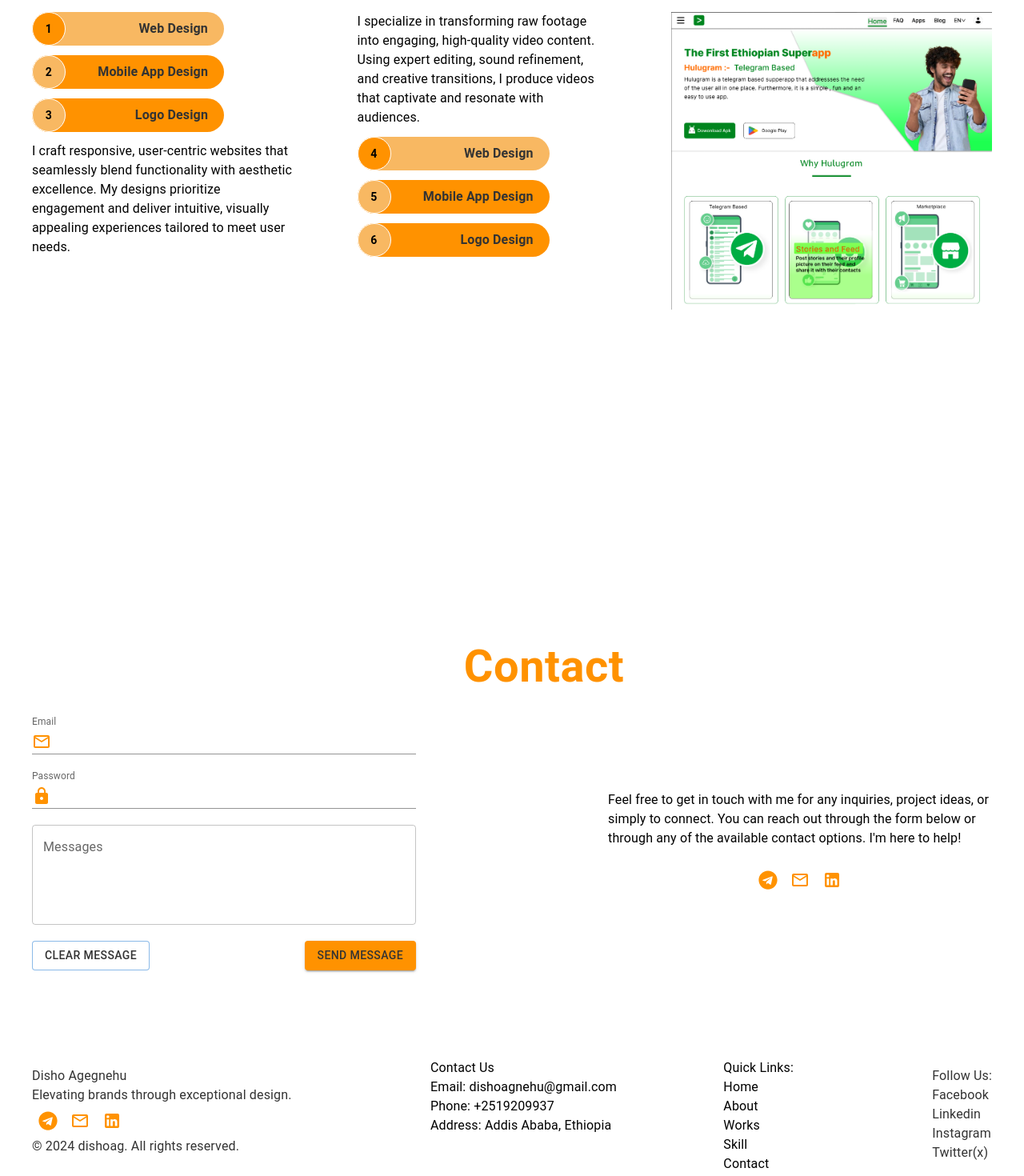
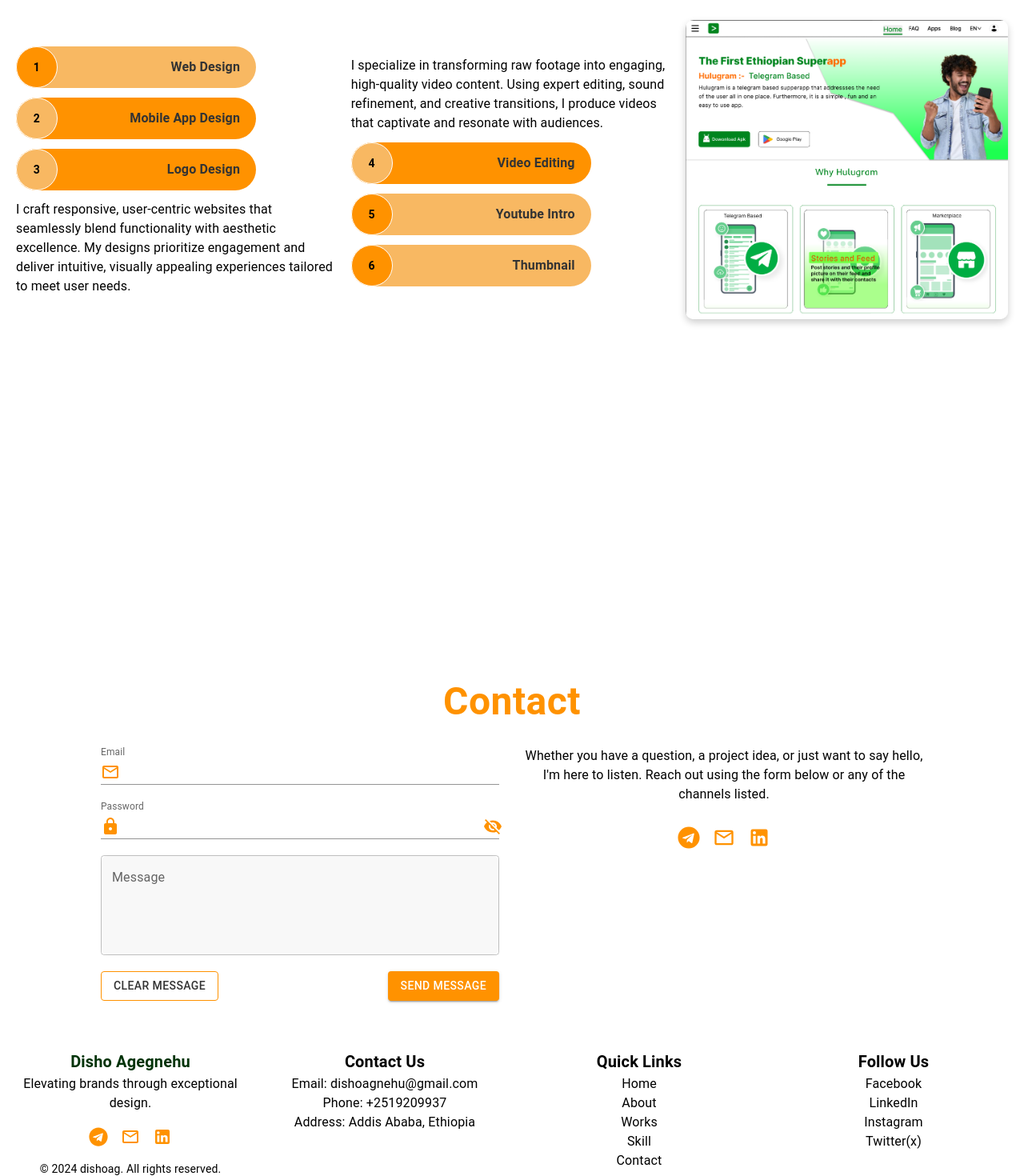
Before and after one commit to abate-Agegnehu/dishoportofolio, a React (Create React App) app: page / in a window 1280 px wide. Shown: the part 2640-4110 px from the top of the page at 80% size. Built offline with nearby package versions, Linux system fonts and the light colour scheme.

Commit message:
make litle resposive the entire page

```diff
--- a/src/components/Footer.jsx
+++ b/src/components/Footer.jsx
@@ -1,5 +1,5 @@
-import { Box, IconButton, Typography } from "@mui/material";
 import React from "react";
+import { Grid, Typography, IconButton, Box } from "@mui/material";
 import MailOutlineIcon from "@mui/icons-material/MailOutline";
 import LinkedInIcon from "@mui/icons-material/LinkedIn";
 import { FaTelegram } from "react-icons/fa";
@@ -8,83 +8,68 @@ const Footer = () => {
   return (
     <Box
       sx={{
-        display: "flex",
-        justifyContent: "space-between",
-        width: "100%",
-        paddingTop: "100px",
+        padding: "40px 20px",
       }}
     >
-      <Box
-        sx={{
-          fontSize: "26px",
-          color: "#333",
-          padding: "10px 40px",
-          textAlign: "left",
-        }}
+      <Grid
+        container
+        spacing={4}
+        justifyContent="space-between"
+        alignItems="flex-start"
       >
-        <Typography sx={{ textAlign: "start" }}>Disho Agegnehu</Typography>
-        <Typography
-          sx={{
-            textAlign: "start",
-          }}
-        >
-          Elevating brands through exceptional design.
+        <Grid item xs={12} sm={6} md={3}>
+          <Typography variant="h6" fontWeight="bold" sx={{
+            color:"#003308"
+          }}>
+            Disho Agegnehu
           </Typography>
-        <Box>
+          <Typography>Elevating brands through exceptional design.</Typography>
+          <Box sx={{ marginTop: "10px" }}>
             <IconButton sx={{ color: "#FF9200" }}>
               <FaTelegram />
             </IconButton>
-          <IconButton>
-            <MailOutlineIcon sx={{ color: "#FF9200" }} />
+            <IconButton sx={{ color: "#FF9200" }}>
+              <MailOutlineIcon />
             </IconButton>
-          <IconButton>
-            <LinkedInIcon sx={{ color: "#FF9200" }} />
+            <IconButton sx={{ color: "#FF9200" }}>
+              <LinkedInIcon />
             </IconButton>
           </Box>
-        <Typography>© 2024 dishoag. All rights reserved.</Typography>
-      </Box>
-      <Box
-        sx={{
-          textAlign: "left",
-        }}
-      >
-        <Typography>Contact Us</Typography>
-        <Box>
+          <Typography sx={{ marginTop: "10px", fontSize: "14px" }}>
+            © 2024 dishoag. All rights reserved.
+          </Typography>
+        </Grid>
+
+        <Grid item xs={12} sm={6} md={3}>
+          <Typography variant="h6" fontWeight="bold">
+            Contact Us
+          </Typography>
           <Typography>Email: dishoagnehu@gmail.com</Typography>
           <Typography>Phone: +2519209937</Typography>
           <Typography>Address: Addis Ababa, Ethiopia</Typography>
-        </Box>
-      </Box>
-      <Box
-        sx={{
-          textAlign: "left",
-        }}
-      >
-        <Typography>Quick Links:</Typography>
-        <Box>
+        </Grid>
+
+        <Grid item xs={12} sm={6} md={3}>
+          <Typography variant="h6" fontWeight="bold">
+            Quick Links
+          </Typography>
           <Typography>Home</Typography>
           <Typography>About</Typography>
           <Typography>Works</Typography>
           <Typography>Skill</Typography>
           <Typography>Contact</Typography>
-        </Box>
-      </Box>
-      <Box
-        sx={{
-          fontSize: "26px",
-          color: "#333",
-          padding: "10px 40px",
-          textAlign: "left",
-        }}
-      >
-        <Typography>Follow Us:</Typography>
-        <Box>
+        </Grid>
+
+        <Grid item xs={12} sm={6} md={3}>
+          <Typography variant="h6" fontWeight="bold">
+            Follow Us
+          </Typography>
           <Typography>Facebook</Typography>
-          <Typography>Linkedin</Typography>
+          <Typography>LinkedIn</Typography>
           <Typography>Instagram</Typography>
           <Typography>Twitter(x)</Typography>
-        </Box>
-      </Box>
+        </Grid>
+      </Grid>
     </Box>
   );
 };
--- a/src/pages/Contact.jsx
+++ b/src/pages/Contact.jsx
@@ -1,16 +1,19 @@
 import {
   Box,
   Button,
+  Grid,
   IconButton,
   InputAdornment,
   TextField,
   Typography,
   keyframes,
 } from "@mui/material";
-import React from "react";
+import React, { useState } from "react";
 import LockIcon from "@mui/icons-material/Lock";
 import MailOutlineIcon from "@mui/icons-material/MailOutline";
 import LinkedInIcon from "@mui/icons-material/LinkedIn";
+import Visibility from "@mui/icons-material/Visibility";
+import VisibilityOff from "@mui/icons-material/VisibilityOff";
 import { FaTelegram } from "react-icons/fa";
 
 const slideInOutLeft = keyframes`
@@ -35,84 +38,98 @@ const slideInOutRight = keyframes`
     transform: translateX(8%);
   }
 `;
+
 const Contact = () => {
+  const [showPassword, setShowPassword] = useState(false);
+
+  const handleTogglePassword = () => {
+    setShowPassword((prev) => !prev);
+  };
+
   return (
-    <Box>
+    <Box sx={{ padding: "20px" }}>
+      {/* Contact Title */}
       <Typography
         sx={{
           color: "#FF9200",
           fontWeight: 600,
-          fontSize: "56px",
-          width: "100%",
-          padding: "10px 40px",
-
+          fontSize: "48px",
+          textAlign: "center",
+          marginBottom: "20px",
         }}
       >
         Contact
       </Typography>
-      <Box
+
+      {/* Responsive Grid */}
+      <Grid container spacing={4} justifyContent="center">
+        {/* Left Grid - Form */}
+        <Grid
+          item
+          xs={12}
+          md={5}
           sx={{
-          display: "flex",
-          justifyContent: "space-between",
-          padding: "10px 40px",
-        }}
-      >
-        <Box
-          sx={{
-            width: "40%",
-            display: "flex",
-            flexDirection: "column",
-            gap: "20px",
             animation: `${slideInOutLeft} 1s ease-out`,
           }}
         >
+          <Box display="flex" flexDirection="column" gap="20px">
+            {/* Email Field */}
             <TextField
-            id="input-with-icon-textfield"
               label="Email"
-            slotProps={{
-              input: {
+              variant="standard"
+              InputProps={{
                 startAdornment: (
                   <InputAdornment position="start">
                     <MailOutlineIcon sx={{ color: "#FF9200" }} />
                   </InputAdornment>
                 ),
-              },
               }}
+            />
+
+            {/* Password Field */}
+            <TextField
+              label="Password"
+              type={showPassword ? "text" : "password"}
               variant="standard"
-          />
-          <TextField
-            id="input-with-icon-textfield"
-            label="Password"
-            slotProps={{
-              input: {
+              InputProps={{
                 startAdornment: (
                   <InputAdornment position="start">
                     <LockIcon sx={{ color: "#FF9200" }} />
                   </InputAdornment>
                 ),
-              },
+                endAdornment: (
+                  <InputAdornment position="end">
+                    <IconButton onClick={handleTogglePassword} edge="end">
+                      {showPassword ? (
+                        <Visibility sx={{ color: "#FF9200" }} />
+                      ) : (
+                        <VisibilityOff sx={{ color: "#FF9200" }} />
+                      )}
+                    </IconButton>
+                  </InputAdornment>
+                ),
               }}
-            variant="standard"
             />
+
+            {/* Message Field */}
             <TextField
-            id="outlined-textarea"
-            label="Messages"
-            rows="4"
-            placeholder="Type Here Your Messages"
+              label="Message"
               multiline
+              rows={4}
+              placeholder="Type Your Message Here"
+              sx={{
+                backgroundColor: "#F8F8F8",
+                borderRadius: "10px",
+              }}
             />
-          <Box
-            sx={{
-              display: "flex",
-              justifyContent: "space-between",
-              gap: "10px",
-            }}
-          >
+
+            {/* Buttons */}
+            <Box display="flex" justifyContent="space-between">
               <Button
                 variant="outlined"
                 sx={{
+                  borderColor: "#FF9200",
                   color: "#333",
-                backgroundColor: "#FFF",
                 }}
               >
                 Clear Message
@@ -121,46 +138,52 @@ const Contact = () => {
                 variant="contained"
                 sx={{
                   backgroundColor: "#FF9200",
-                color: "#333",
+                  color: "#FFF",
+                  ":hover": { backgroundColor: "#e07e00" },
                 }}
               >
                 Send Message
               </Button>
             </Box>
           </Box>
+        </Grid>
 
-        <Box
+        {/* Right Grid - Information */}
+        <Grid
+          item
+          xs={12}
+          md={5}
           sx={{
-            width: "40%",
-            display: "flex",
-            flexDirection: "column",
-            justifyContent: "center",
-            gap: "20px",
             animation: `${slideInOutRight} 1s ease-out`,
           }}
         >
-          <Typography
-            sx={{
-              textAlign: "start",
-            }}
+          <Box
+            display="flex"
+            flexDirection="column"
+            justifyContent="center"
+            gap="20px"
           >
-            Feel free to get in touch with me for any inquiries, project ideas,
-            or simply to connect. You can reach out through the form below or
-            through any of the available contact options. I'm here to help!
+            <Typography>
+              Whether you have a question, a project idea, or just want to say
+              hello, I'm here to listen. Reach out using the form below or any
+              of the channels listed.
             </Typography>
+
+            {/* Social Media Icons */}
             <Box>
-            <IconButton sx={{ color: "#FF9200" }}>
-              <FaTelegram />
+              <IconButton>
+                <FaTelegram style={{ color: "#FF9200", fontSize: "28px" }} />
               </IconButton>
               <IconButton>
-              <MailOutlineIcon sx={{ color: "#FF9200" }} />
+                <MailOutlineIcon sx={{ color: "#FF9200", fontSize: "28px" }} />
               </IconButton>
               <IconButton>
-              <LinkedInIcon sx={{ color: "#FF9200" }} />
+                <LinkedInIcon sx={{ color: "#FF9200", fontSize: "28px" }} />
               </IconButton>
             </Box>
           </Box>
-      </Box>
+        </Grid>
+      </Grid>
     </Box>
   );
 };
--- a/src/pages/Skill.jsx
+++ b/src/pages/Skill.jsx
@@ -1,8 +1,7 @@
+import React from "react";
+import { Box, Button, Grid, Typography, keyframes } from "@mui/material";
+import webdesign from "../images/webdesign.png";
 
-
-import { Box, Button, Typography,keyframes } from "@mui/material";
-import React from "react";
-import webdesign from "../images/webdesign.png";
 const slideInOutLeft = keyframes`
   0% {
     transform: translateX(-100%);
@@ -14,6 +13,7 @@ const slideInOutLeft = keyframes`
     transform: translateX(-8%);
   }
 `;
+
 const slideInOutRight = keyframes`
   0% {
     transform: translateX(100%);
@@ -25,6 +25,7 @@ const slideInOutRight = keyframes`
     transform: translateX(8%);
   }
 `;
+
 const zoomIn = keyframes`
   0% {
     transform: scale(0.5);
@@ -38,33 +39,40 @@ const zoomIn = keyframes`
     transform: scale(1);
   }
 `;
+
 const Skill = () => {
   return (
     <Box
       sx={{
-        height: "100vh",
+        minHeight: "100vh",
+        padding: "20px",
       }}
     >
       <Typography
         sx={{
           color: "#FF9200",
           fontWeight: 600,
-          fontSize: "56px",
+          fontSize: { xs: "32px", md: "56px" },
           textAlign: "center",
           marginBottom: "20px",
         }}
       >
         Skill
       </Typography>
-      <Box
+      <Grid
+        container
+        spacing={2}
         sx={{
           display: "flex",
-          width: "100%",
+          alignItems: "center",
+          justifyContent: "center",
         }}
       >
-        <Box
+        <Grid
+          item
+          xs={12}
+          md={4}
           sx={{
-            padding: "10px 40px",
             display: "flex",
             flexDirection: "column",
             gap: "12px",
@@ -73,13 +81,14 @@ const Skill = () => {
         >
           <Button
             sx={{
-              width: "240px",
+              width: "100%",
+              maxWidth: "300px",
               display: "flex",
               alignItems: "center",
               justifyContent: "space-between",
               gap: "10px",
               padding: "0px 20px 0px 0px",
-              backgroundColor: "#F8B862",
+              backgroundColor: "#F8b862",
               borderRadius: "30px",
               textTransform: "none",
               transition: "0.3s ease-in-out",
@@ -93,8 +102,8 @@ const Skill = () => {
                 display: "flex",
                 justifyContent: "center",
                 alignItems: "center",
-                width: "40px",
-                height: "40px",
+                width: "50px",
+                height: "50px",
                 backgroundColor: "#FF9200",
                 color: "#000",
                 fontWeight: "bold",
@@ -116,7 +125,8 @@ const Skill = () => {
           </Button>
           <Button
             sx={{
-              width: "240px",
+              width: "100%",
+              maxWidth: "300px",
               display: "flex",
               alignItems: "center",
               justifyContent: "space-between",
@@ -136,8 +146,8 @@ const Skill = () => {
                 display: "flex",
                 justifyContent: "center",
                 alignItems: "center",
-                width: "40px",
-                height: "40px",
+                width: "50px",
+                height: "50px",
                 backgroundColor: "#F8B862",
                 color: "#000",
                 fontWeight: "bold",
@@ -159,7 +169,8 @@ const Skill = () => {
           </Button>
           <Button
             sx={{
-              width: "240px",
+              width: "100%",
+              maxWidth: "300px",
               display: "flex",
               alignItems: "center",
               justifyContent: "space-between",
@@ -179,8 +190,8 @@ const Skill = () => {
                 display: "flex",
                 justifyContent: "center",
                 alignItems: "center",
-                width: "40px",
-                height: "40px",
+                width: "50px",
+                height: "50px",
                 backgroundColor: "#F8B862",
                 color: "#000",
                 fontWeight: "bold",
@@ -200,31 +211,25 @@ const Skill = () => {
               Logo Design
             </Typography>
           </Button>
-          <Typography
-            sx={{
-              textAlign: "start",
-            }}
-          >
+          <Typography sx={{ textAlign: "start" }}>
             I craft responsive, user-centric websites that seamlessly blend
             functionality with aesthetic excellence. My designs prioritize
             engagement and deliver intuitive, visually appealing experiences
             tailored to meet user needs.
           </Typography>
-        </Box>
-        <Box
+        </Grid>
+        <Grid
+          item
+          xs={12}
+          md={4}
           sx={{
-            padding: "10px 40px",
             display: "flex",
             flexDirection: "column",
             gap: "12px",
             animation: `${zoomIn} 1s ease-out`,
           }}
         >
-          <Typography
-            sx={{
-              textAlign: "start",
-            }}
-          >
+          <Typography sx={{ textAlign: "start" }}>
             I specialize in transforming raw footage into engaging, high-quality
             video content. Using expert editing, sound refinement, and creative
             transitions, I produce videos that captivate and resonate with
@@ -232,7 +237,52 @@ const Skill = () => {
           </Typography>
           <Button
             sx={{
-              width: "240px",
+              width: "100%",
+              maxWidth: "300px",
+              display: "flex",
+              alignItems: "center",
+              justifyContent: "space-between",
+              gap: "10px",
+              padding: "0px 20px 0px 0px",
+              backgroundColor: "#FF9200",
+              borderRadius: "30px",
+              textTransform: "none",
+              transition: "0.3s ease-in-out",
+              "&:hover": {
+                backgroundColor: "#ff6d00",
+              },
+            }}
+          >
+            <Box
+              sx={{
+                display: "flex",
+                justifyContent: "center",
+                alignItems: "center",
+                width: "50px",
+                height: "50px",
+                backgroundColor: "#F8B862",
+                color: "#000",
+                fontWeight: "bold",
+                border: "1px solid white",
+                borderRadius: "50%",
+              }}
+            >
+              4
+            </Box>
+            <Typography
+              sx={{
+                fontSize: "16px",
+                color: "#333",
+                fontWeight: "bold",
+              }}
+            >
+              Video Editing
+            </Typography>
+          </Button>
+          <Button
+            sx={{
+              width: "100%",
+              maxWidth: "300px",
               display: "flex",
               alignItems: "center",
               justifyContent: "space-between",
@@ -252,52 +302,9 @@ const Skill = () => {
                 display: "flex",
                 justifyContent: "center",
                 alignItems: "center",
-                width: "40px",
-                height: "40px",
+                width: "50px",
+                height: "50px",
                 backgroundColor: "#FF9200",
-                color: "#000",
-                fontWeight: "bold",
-                border: "1px solid white",
-                borderRadius: "50%",
-              }}
-            >
-              4
-            </Box>
-            <Typography
-              sx={{
-                fontSize: "16px",
-                color: "#333",
-                fontWeight: "bold",
-              }}
-            >
-              Web Design
-            </Typography>
-          </Button>
-          <Button
-            sx={{
-              width: "240px",
-              display: "flex",
-              alignItems: "center",
-              justifyContent: "space-between",
-              gap: "10px",
-              padding: "0px 20px 0px 0px",
-              backgroundColor: "#FF9200",
-              borderRadius: "30px",
-              textTransform: "none",
-              transition: "0.3s ease-in-out",
-              "&:hover": {
-                backgroundColor: "#ff6d00",
-              },
-            }}
-          >
-            <Box
-              sx={{
-                display: "flex",
-                justifyContent: "center",
-                alignItems: "center",
-                width: "40px",
-                height: "40px",
-                backgroundColor: "#F8B862",
                 color: "#000",
                 fontWeight: "bold",
                 border: "1px solid white",
@@ -313,18 +320,19 @@ const Skill = () => {
                 fontWeight: "bold",
               }}
             >
-              Mobile App Design
+              Youtube Intro
             </Typography>
           </Button>
           <Button
             sx={{
-              width: "240px",
+              width: "100%",
+              maxWidth: "300px",
               display: "flex",
               alignItems: "center",
               justifyContent: "space-between",
               gap: "10px",
               padding: "0px 20px 0px 0px",
-              backgroundColor: "#FF9200",
+              backgroundColor: "#F8B862",
               borderRadius: "30px",
               textTransform: "none",
               transition: "0.3s ease-in-out",
@@ -338,9 +346,9 @@ const Skill = () => {
                 display: "flex",
                 justifyContent: "center",
                 alignItems: "center",
-                width: "40px",
-                height: "40px",
-                backgroundColor: "#F8B862",
+                width: "50px",
+                height: "50px",
+                backgroundColor: "#FF9200",
                 color: "#000",
                 fontWeight: "bold",
                 border: "1px solid white",
@@ -356,30 +364,30 @@ const Skill = () => {
                 fontWeight: "bold",
               }}
             >
-              Logo Design
+              Thumbnail
             </Typography>
           </Button>
-        </Box>
-        <Box
+        </Grid>
+        <Grid
+          item
+          xs={12}
+          md={4}
           sx={{
-            padding: "10px 40px",
-            display: "flex",
-            flexDirection: "column",
-            gap: "12px",
             animation: `${slideInOutRight} 1s ease-out`,
           }}
         >
           <img
             src={webdesign}
-            alt="Image description"
+            alt="Web Design"
             style={{
               width: "100%",
-              height: "100%",
-              objectFit: "cover",
+              height: "auto",
+              borderRadius: "10px",
+              boxShadow: "0px 4px 10px rgba(0, 0, 0, 0.2)",
             }}
           />
-        </Box>
-      </Box>
+        </Grid>
+      </Grid>
     </Box>
   );
 };
```
Also changed, not shown: src/pages/Projects.jsx (+17 -7 lines). Lines whose indentation alone changed are shown as unchanged.
